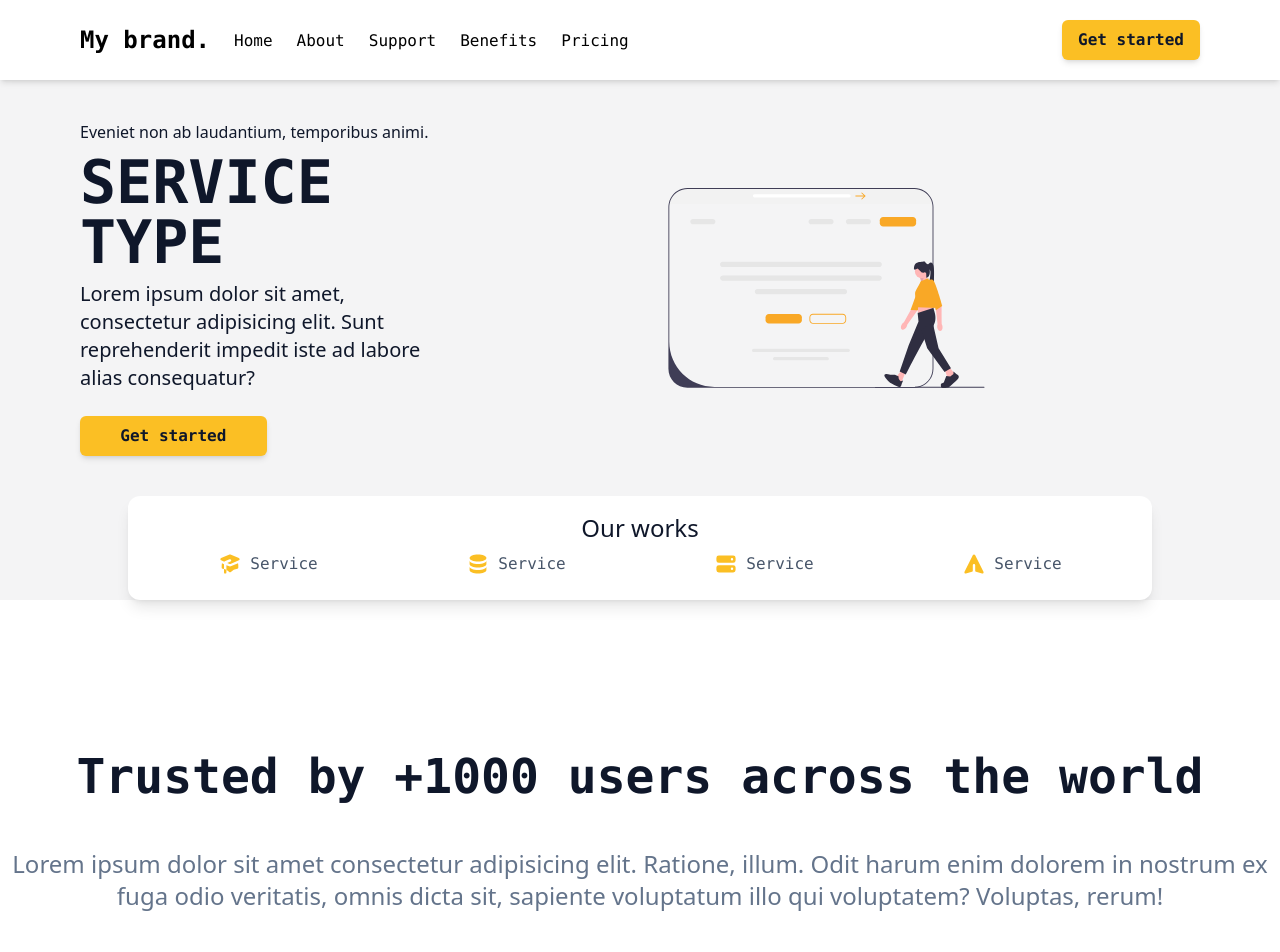
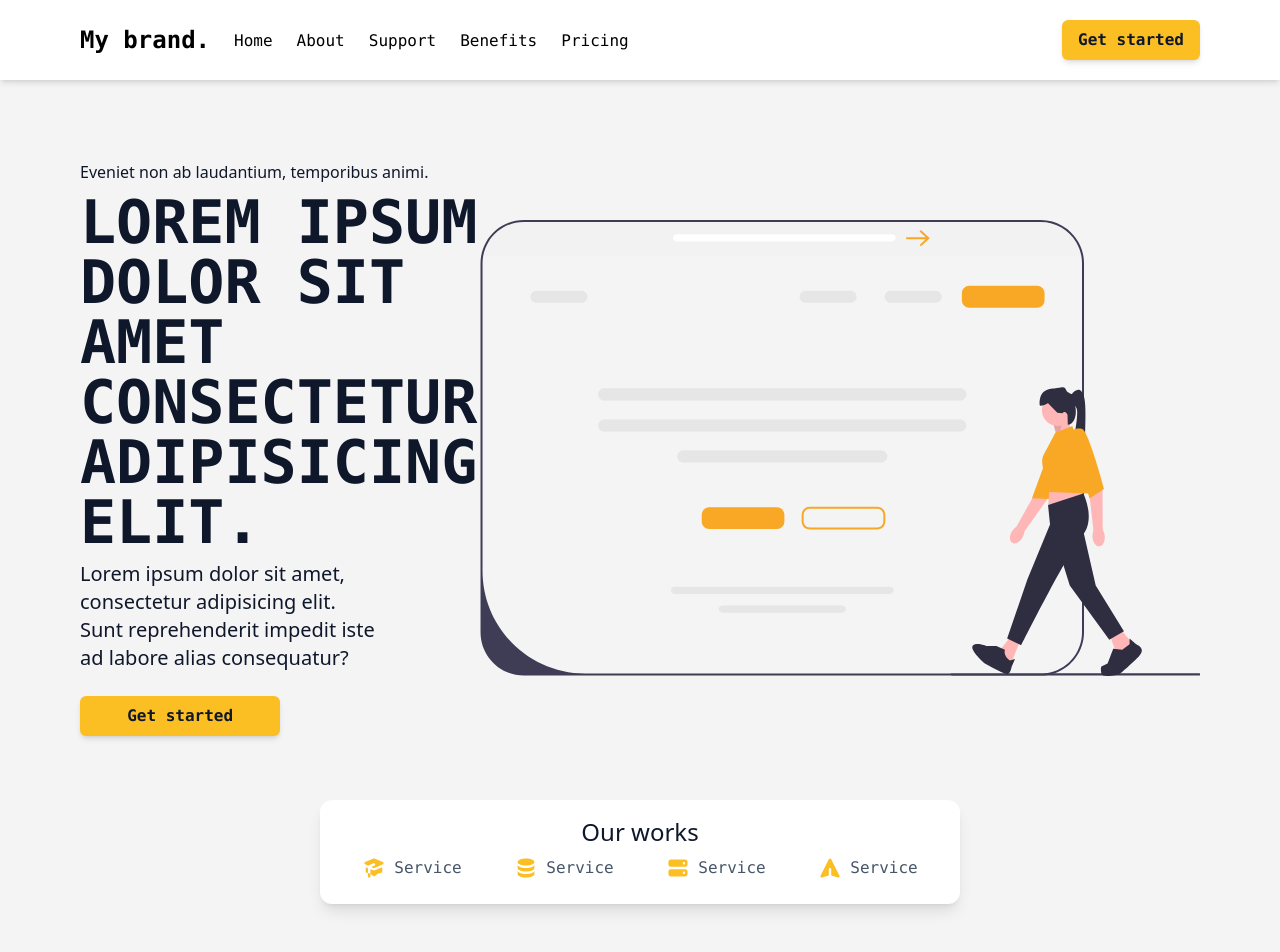
Before and after one commit to franodangelo/Services-SPA, a React (Create React App) app: page / in a window 1280 px wide. Shown: the top 952 px of the page. Built offline with nearby package versions, Linux system fonts and the light colour scheme.

Commit message:
cleaned up file and structure

```diff
--- a/src/components/Hero.jsx
+++ b/src/components/Hero.jsx
@@ -3,28 +3,33 @@ import bgImg from "../assets/landing-bg.svg";
 
 export default function Hero() {
     return (
-        <header name="home" className="flex flex-col w-full bg-zinc-100 text-slate-900">
-            <div className="flex flex-col w-full h-auto mt-[120px] items-center gap-10">
+        <header name="home" className="flex flex-col w-full py-[120px] md:py-40 justify-between items-center bg-zinc-100 text-slate-900">
             <section className="flex flex-col md:flex-row w-full px-10 md:px-16 lg:px-20 md:items-center justify-between gap-4 md:gap-0">
-                    <div className="flex flex-col basis-1/3 gap-2">
+                <div className="flex flex-col basis-2/3 gap-2">
                     <h4 className="font-sans font-light text-md md:text-base">Eveniet non ab laudantium, temporibus animi.</h4>
-                        <h1 className="font-bold text-3xl md:text-4xl lg:text-5xl xl:text-6xl uppercase">Service type</h1>
-                        <h2 className="font-sans text-lg md:text-xl">Lorem ipsum dolor sit amet, consectetur adipisicing elit. Sunt reprehenderit impedit iste ad labore alias consequatur?</h2>
+                    <h1 className="font-bold text-3xl md:text-4xl lg:text-5xl xl:text-6xl uppercase">Lorem ipsum dolor sit amet consectetur adipisicing elit.</h1>
+                    <p className="w-[75%] font-sans text-lg md:text-xl">Lorem ipsum dolor sit amet, consectetur adipisicing elit. Sunt reprehenderit impedit iste ad labore alias consequatur?</p>
                     <button className="w-full md:w-[75%] lg:w-[60] xl:w-[50%] mt-4">Get started</button>
                 </div>
-                    <img className="basis-2/3 w-full h-[200px]" src={bgImg} alt="Services illustration" />
+                <img className="basis-1/3 w-full h-full object-cover" src={bgImg} alt="Services illustration" />
             </section>
-
-                <section className="w-[80%] p-4 text-center rounded-xl bg-white shadow-lg">
+            <section className="w-[50%] mt-16 p-4 text-center rounded-xl bg-white shadow-lg">
                 <h3 className="font-sans text-2xl">Our works</h3>
                 <div className="flex flex-wrap justify-around">
-                        <h4 className="flex px-4 py-2 gap-2 text-slate-600"><AcademicCapIcon className="h-6 text-amber-400" /> Service</h4>
-                        <h4 className="flex px-4 py-2 gap-2 text-slate-600"><DatabaseIcon className="h-6 text-amber-400" />  Service</h4>
-                        <h4 className="flex px-4 py-2 gap-2 text-slate-600"><ServerIcon className="h-6 text-amber-400" /> Service</h4>
-                        <h4 className="flex px-4 py-2 gap-2 text-slate-600"><PaperAirplaneIcon className="h-6 text-amber-400" /> Service</h4>
+                    <h4 className="flex px-4 py-2 gap-2 text-slate-600">
+                        <AcademicCapIcon className="w-6 h-6 text-amber-400" />Service
+                    </h4>
+                    <h4 className="flex px-4 py-2 gap-2 text-slate-600">
+                        <DatabaseIcon className="w-6 h-6 text-amber-400" />Service
+                    </h4>
+                    <h4 className="flex px-4 py-2 gap-2 text-slate-600">
+                        <ServerIcon className="w-6 h-6 text-amber-400" />Service
+                    </h4>
+                    <h4 className="flex px-4 py-2 gap-2 text-slate-600">
+                        <PaperAirplaneIcon className="w-6 h-6 text-amber-400" />Service
+                    </h4>
                 </div>
             </section>
-            </div>
         </header>
     )
 }
```
Lines whose indentation alone changed are shown as unchanged.
